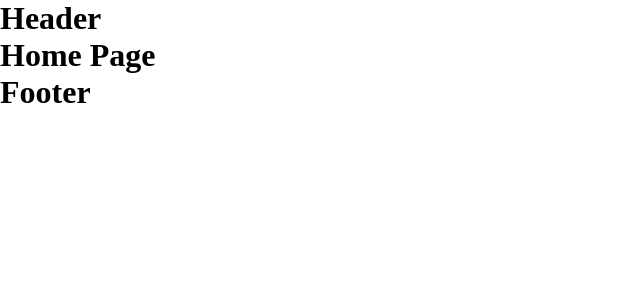
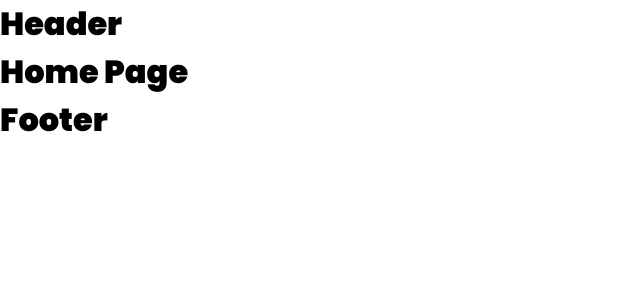
Before and after one commit to ChaosCantrip/SharkBotOnline, a Next.js app: page / in a window 1280 px wide. Shown: the top 300 px of the page, without its empty margins (0-640 px from the left). Built offline with nearby package versions, Linux system fonts and the light colour scheme.

Commit message:
Assigned fonts

```diff
--- a/src/styles/fonts.css
+++ b/src/styles/fonts.css
@@ -0,0 +1,19 @@
+@import url('https://fonts.googleapis.com/css2?family=Poppins:wght@900&family=Roboto&display=swap');
+
+:root {
+    --header-font: "Poppins", sans-serif;
+    --body-font: "Roboto", sans-serif;
+    --link-font: "Poppins", sans-serif;
+}
+
+body {
+    font-family: var(--body-font);
+}
+
+h1, h2, h3, h4, h5, h6 {
+    font-family: var(--header-font);
+}
+
+a {
+    font-family: var(--link-font);
+}
```
